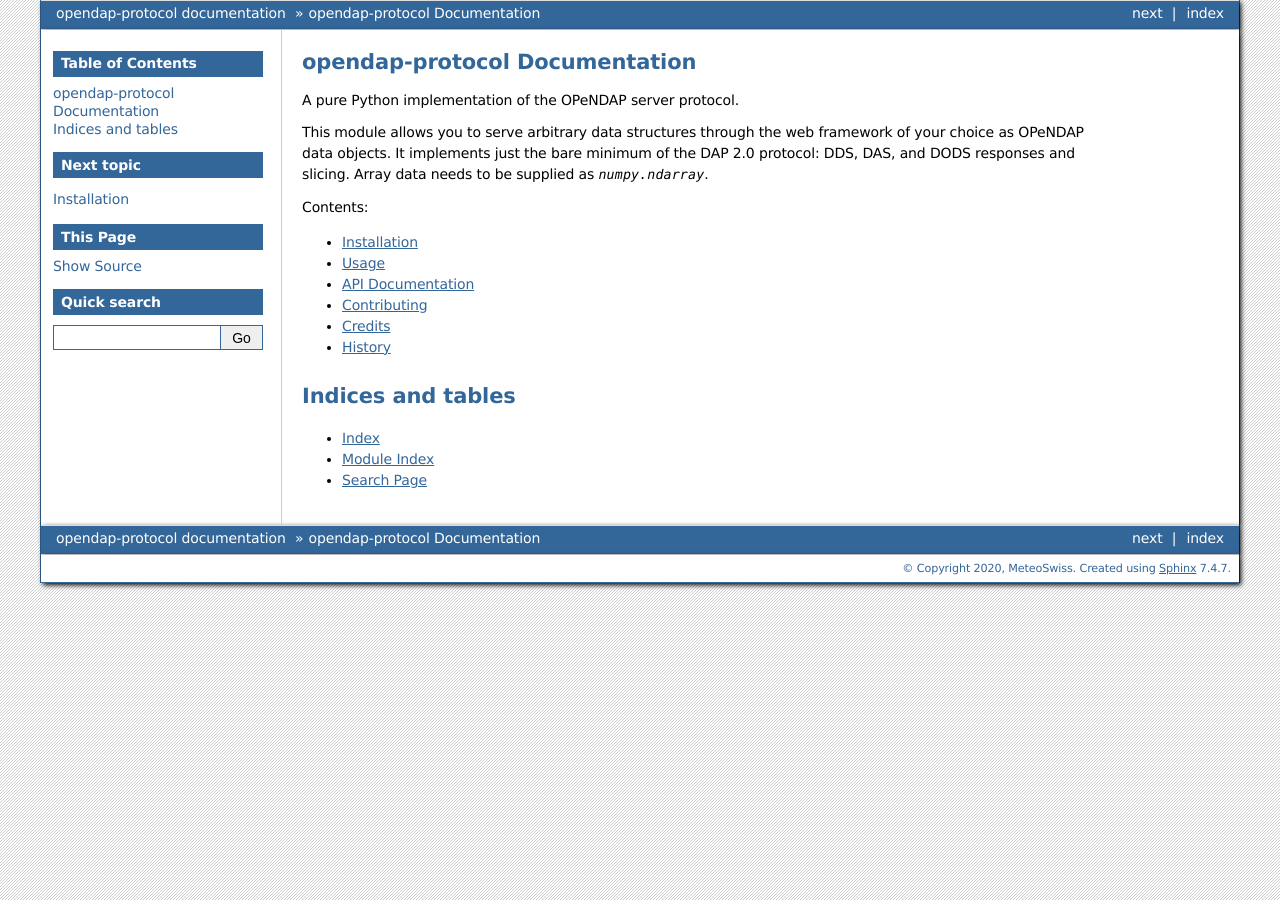
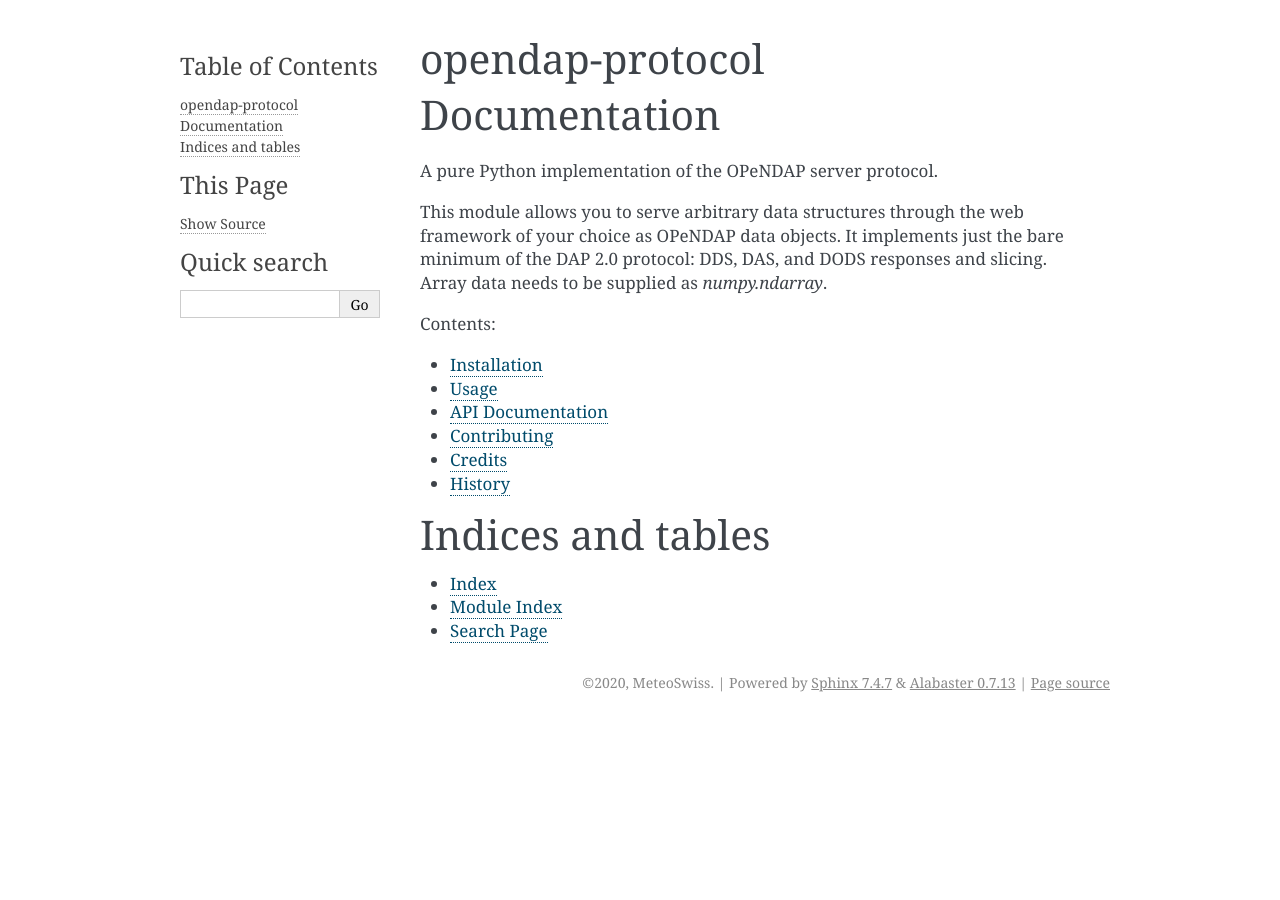
Before and after one commit to xpublish-community/opendap-protocol, a Sphinx documentation site: the page built from doc/index.rst, in a window 1280 px wide. Built offline with Sphinx 7.4.7, drawn with Linux system fonts in a browser that asks for light colours; the version number could not be read and is left out.

Commit message:
fix: Set documentation style to default

```diff
--- a/doc/conf.py
+++ b/doc/conf.py
@@ -83,7 +83,7 @@ todo_include_todos = False
 # The theme to use for HTML and HTML Help pages.  See the documentation for
 # a list of builtin themes.
 #
-html_theme = 'bizstyle'
+#html_theme = 'bizstyle'
 
 # Theme options are theme-specific and customize the look and feel of a
 # theme further.  For a list of options available for each theme, see the
```
